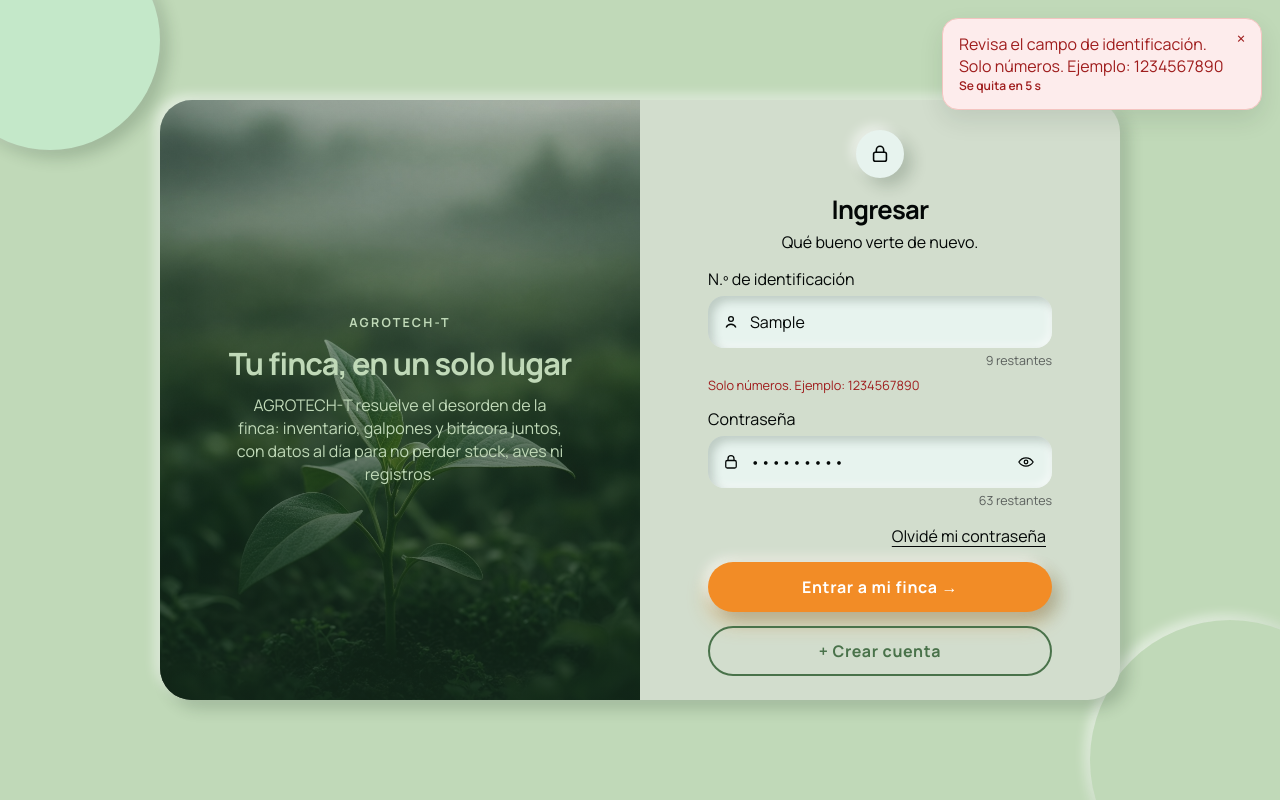
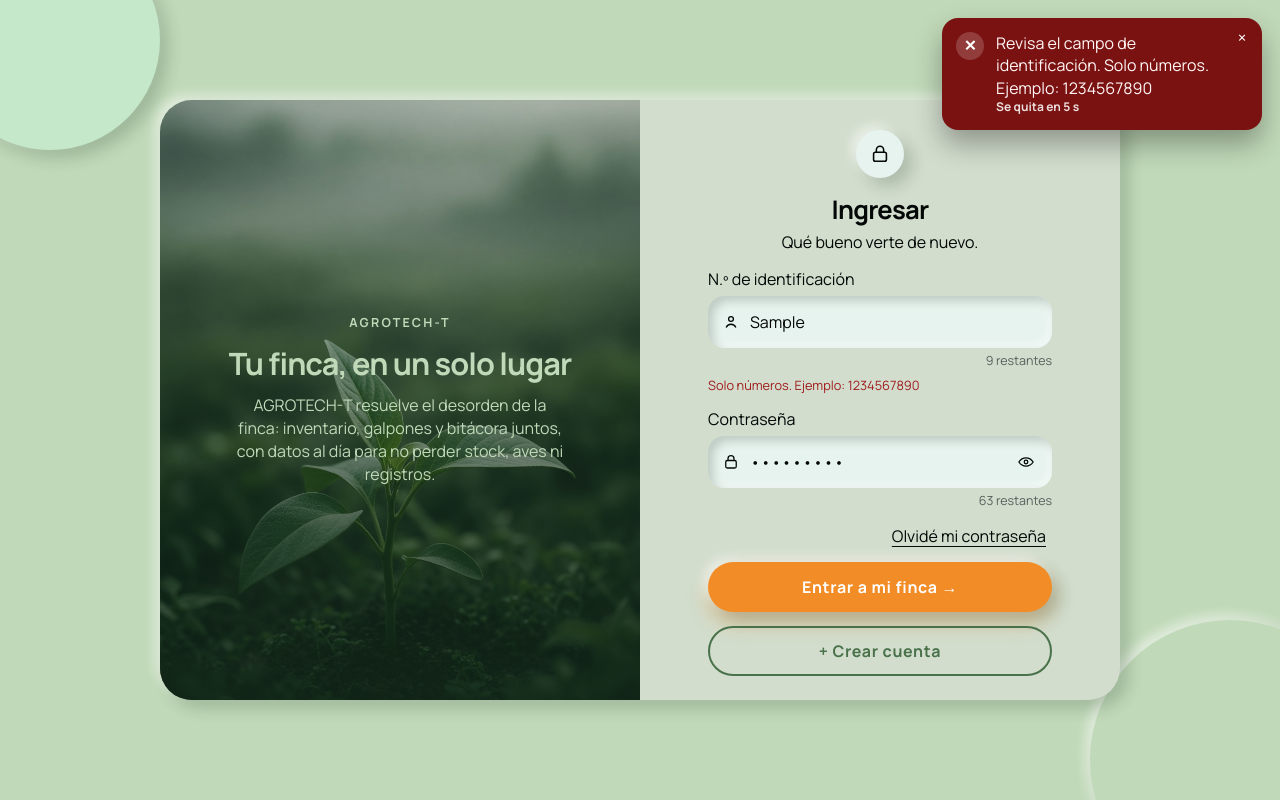
Before and after one commit to AGROTECH-T/AGROTECH-T-FRONTEND, a React (Vite) app: page / in a window 1280 px wide. Both pictures are taken after typing "Sample", "Sample123" into the empty fields and a click on the button "Entrar a mi finca →". Built offline with nearby package versions, Linux system fonts and the light colour scheme.

Commit message:
feat(avisos): oscurecer éxito y error

```diff
--- a/src/components/ui/NoticeStack.tsx
+++ b/src/components/ui/NoticeStack.tsx
@@ -61,10 +61,14 @@ function NoticeCard({ item, onClose }: Readonly<CardProps>) {
     return () => globalThis.clearInterval(timer);
   }, [item.id, onClose, total]);
 
+  const ok = item.tone === "ok";
   return (
-    <article className={item.tone === "ok" ? "notice-card ok" : "notice-card warn"} role={item.tone === "ok" ? "status" : "alert"}>
-      <p>{item.text}</p>
-      <p className="notice-time">Se quita en {left} s</p>
+    <article className={ok ? "notice-card ok" : "notice-card warn"} role={ok ? "status" : "alert"}>
+      <span className="notice-mark" aria-hidden="true">{ok ? "✓" : "✕"}</span>
+      <div className="notice-copy">
+        <p>{item.text}</p>
+        <p className="notice-time">Se quita en {left} s</p>
+      </div>
       <button type="button" aria-label="Cerrar notificación" onClick={() => onClose(item.id)}>×</button>
     </article>
   );
--- a/src/styles/notices.css
+++ b/src/styles/notices.css
@@ -19,30 +19,43 @@
 
 .notice-card {
   position: relative;
-  padding: 14px 36px 14px 16px;
-  border: 1px solid var(--line);
+  display: flex;
+  align-items: flex-start;
+  gap: 12px;
+  padding: 14px 40px 14px 14px;
+  border: 0;
   border-radius: 16px;
-  color: var(--ink);
-  background: var(--field);
-  box-shadow: 0 10px 24px rgba(20, 43, 27, 0.1);
+  color: #f7fff8;
+  background: #0b3a24;
+  box-shadow: 0 14px 28px rgba(0, 0, 0, 0.32);
 }
 
-.notice-card.ok {
-  color: #1d6b38;
-  background: #f7fbf7;
-  border-color: #c9e3cd;
+.notice-card.ok { background: #0b3a24; }
+
+.notice-card.warn {
+  color: #fff6f5;
+  background: #7a1212;
 }
 
-.notice-card.warn {
-  color: #9f1d1d;
-  background: #fdecec;
-  border-color: #f3c4c0;
+.notice-mark {
+  display: grid;
+  flex: 0 0 28px;
+  place-items: center;
+  width: 28px;
+  height: 28px;
+  border-radius: 50%;
+  color: #fff;
+  background: rgba(255, 255, 255, 0.18);
+  font-size: 0.95rem;
+  font-weight: 800;
+  line-height: 1;
 }
 
+.notice-copy { min-width: 0; }
 .notice-card p { margin: 0; line-height: 1.4; }
-.notice-time { margin-top: 8px; font-size: 0.75rem; font-weight: 600; }
-.notice-card.ok .notice-time { color: #3d7a52; }
-.notice-card.warn .notice-time { color: #9f1d1d; }
+.notice-time { margin-top: 8px; font-size: 0.75rem; font-weight: 700; }
+.notice-card.ok .notice-time,
+.notice-card.warn .notice-time { color: rgba(255, 255, 255, 0.86); }
 .notice-card button {
   position: absolute;
   top: 8px;
@@ -51,7 +64,7 @@
   height: 24px;
   border: 0;
   border-radius: 50%;
-  color: inherit;
+  color: #fff;
   background: transparent;
   font-size: 1.1rem;
   line-height: 1;
```
Also changed, not shown: 1 other file (tests, documents, lock files or other folders).
